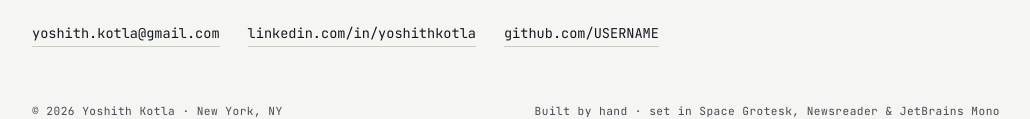
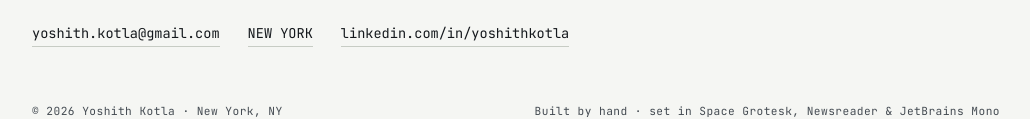
Before and after one commit to yoshith/yoshith.github.io, a plain HTML site: page index.html in a window 1280 px wide. Shown: the part 4304-4423 px from the top of the page, without its empty margins (124-1154 px from the left). Drawn offline with Linux system fonts and the light colour scheme.

Commit message:
Update contact links in index.html

```diff
--- a/index.html
+++ b/index.html
@@ -570,8 +570,9 @@
     <h2>Let's talk about uncertainty.</h2>
     <div class="contact">
       <a href="mailto:yoshith.kotla@gmail.com">yoshith.kotla@gmail.com</a>
+      <a href="https://github.com/USERNAME" target="_blank" rel="noopener"> NEW YORK </a>
       <a href="https://www.linkedin.com/in/yoshithkotla/" target="_blank" rel="noopener">linkedin.com/in/yoshithkotla</a>
-      <a href="https://github.com/USERNAME" target="_blank" rel="noopener">github.com/USERNAME</a>
+
     </div>
     <div class="colophon">
       <span>© <span id="year"></span> Yoshith Kotla · New York, NY</span>
```
